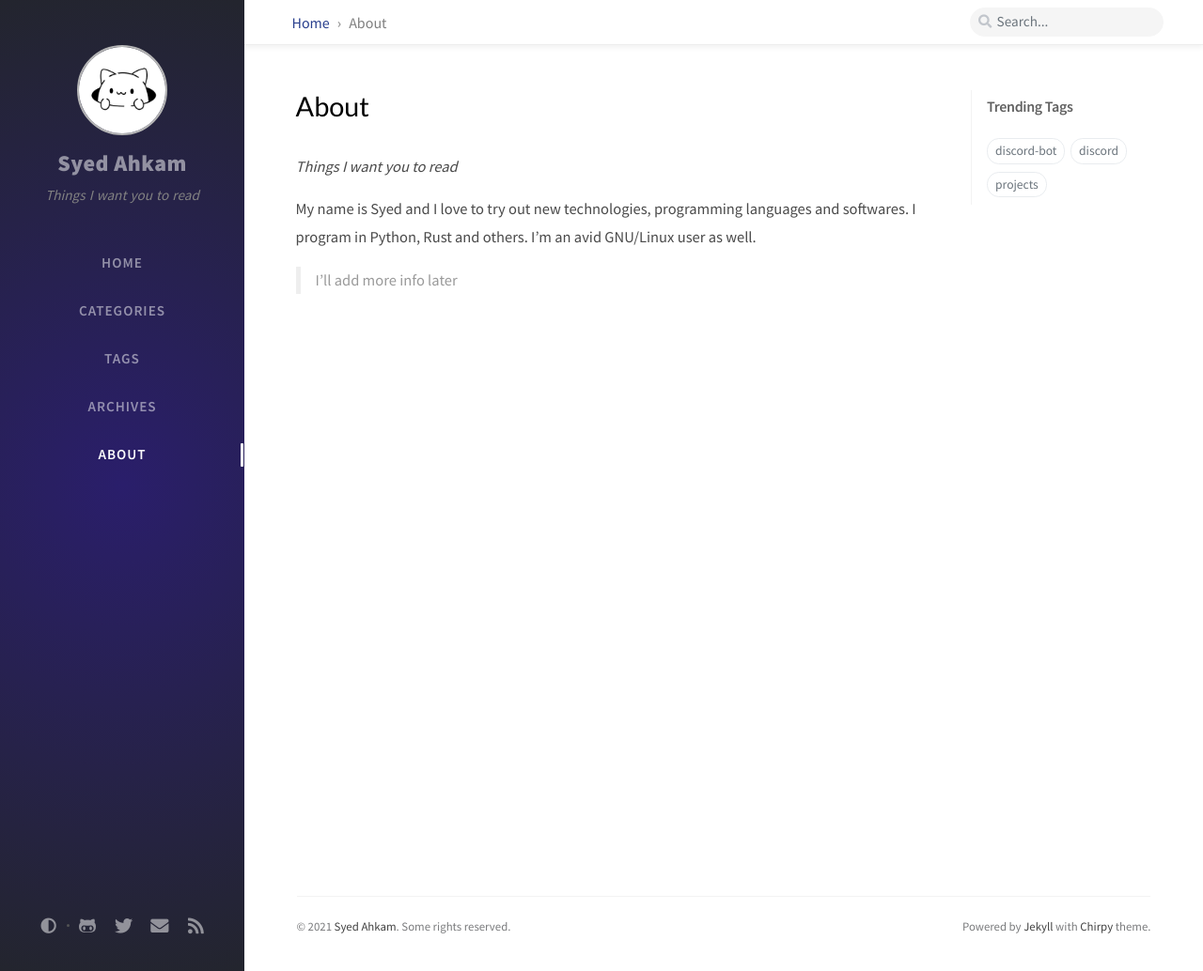
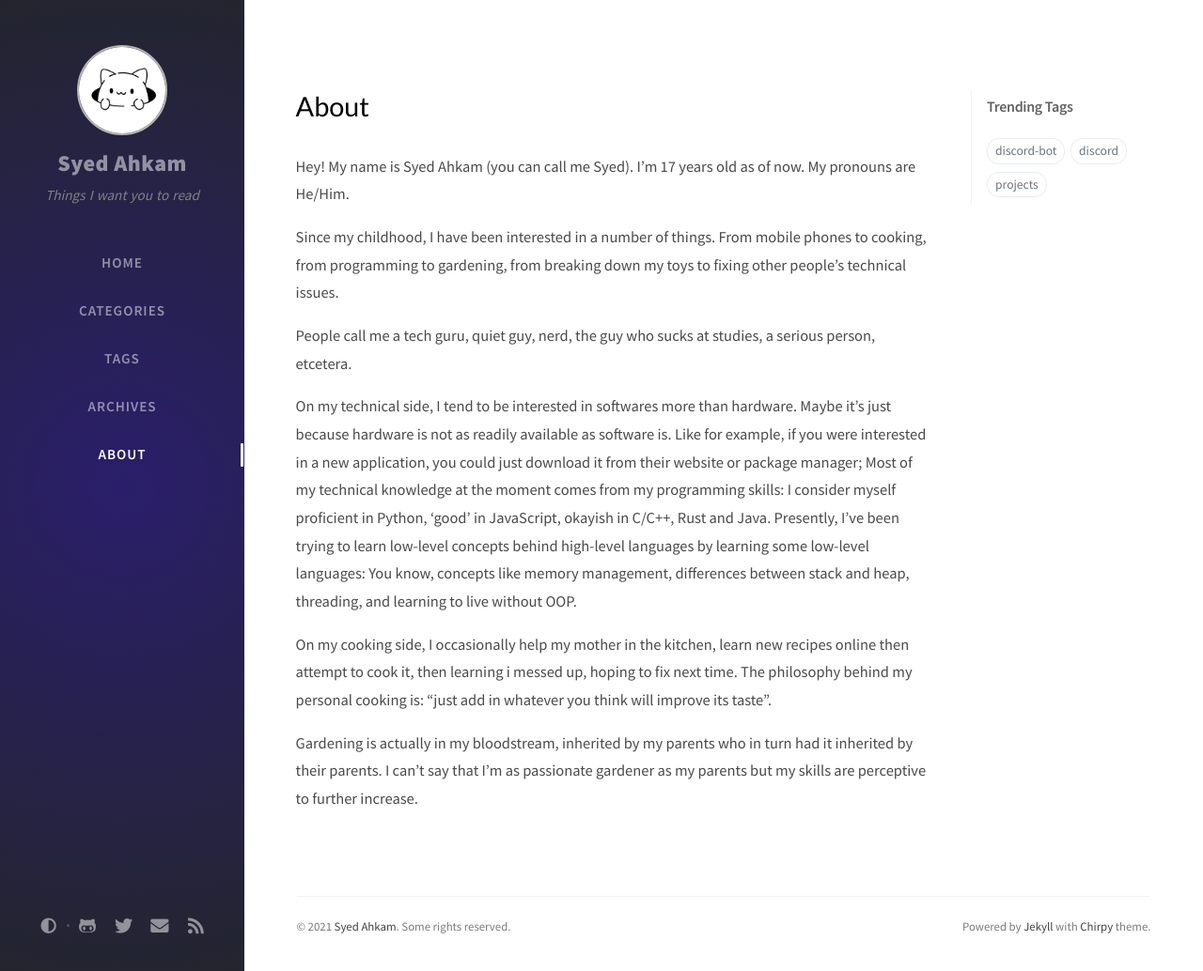
Before and after one commit to SyedAhkam/SyedAhkam.github.io, a Jekyll site: the page built from _tabs/about.md, in a window 1280 px wide and 1034 px high. Shown: the whole window at 94% size. Built offline with Jekyll 4.4.1, drawn with Linux system fonts in a browser that asks for light colours; nearby versions of some CDN libraries; comment, search, counter and statistics services are not loaded.

Commit message:
Update about.md

```diff
--- a/_tabs/about.md
+++ b/_tabs/about.md
@@ -2,10 +2,16 @@
 title: About
 icon: fas fa-info
 order: 4
+published: true
 ---
+Hey! My name is Syed Ahkam (you can call me Syed). I'm 17 years old as of now. My pronouns are He/Him.
 
-*{{site.tagline}}*
+Since my childhood, I have been interested in a number of things. From mobile phones to cooking, from programming to gardening, from breaking down my toys to fixing other people's technical issues.
 
-{{ site.description }}
+People call me a tech guru, quiet guy, nerd, the guy who sucks at studies, a serious person, etcetera.
 
-> I'll add more info later
+On my technical side, I tend to be interested in softwares more than hardware. Maybe it's just because hardware is not as readily available as software is. Like for example, if you were interested in a new application, you could just download it from their website or package manager; Most of my technical knowledge at the moment comes from my programming skills: I consider myself proficient in Python, 'good' in JavaScript, okayish in C/C++, Rust and Java. Presently, I've been trying to learn low-level concepts behind high-level languages by learning some low-level languages: You know, concepts like memory management, differences between stack and heap, threading, and learning to live without OOP.
+
+On my cooking side, I occasionally help my mother in the kitchen, learn new recipes online then attempt to cook it, then learning i messed up, hoping to fix next time. The philosophy behind my personal cooking is: "just add in whatever you think will improve its taste".
+
+Gardening is actually in my bloodstream, inherited by my parents who in turn had it inherited by their parents. I can't say that I'm as passionate gardener as my parents but my skills are perceptive to further increase.
```
